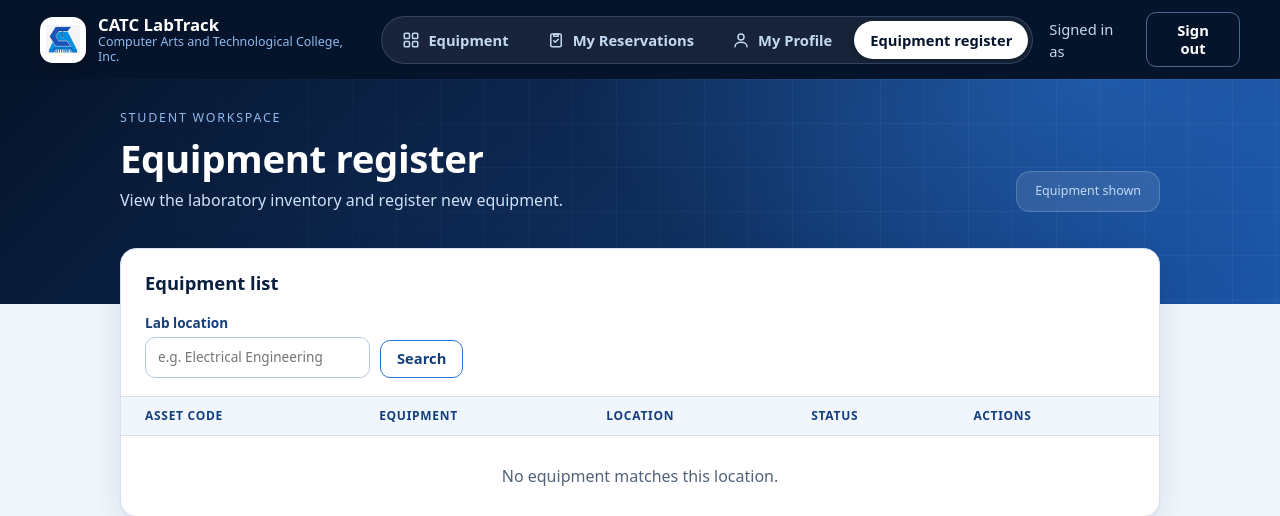
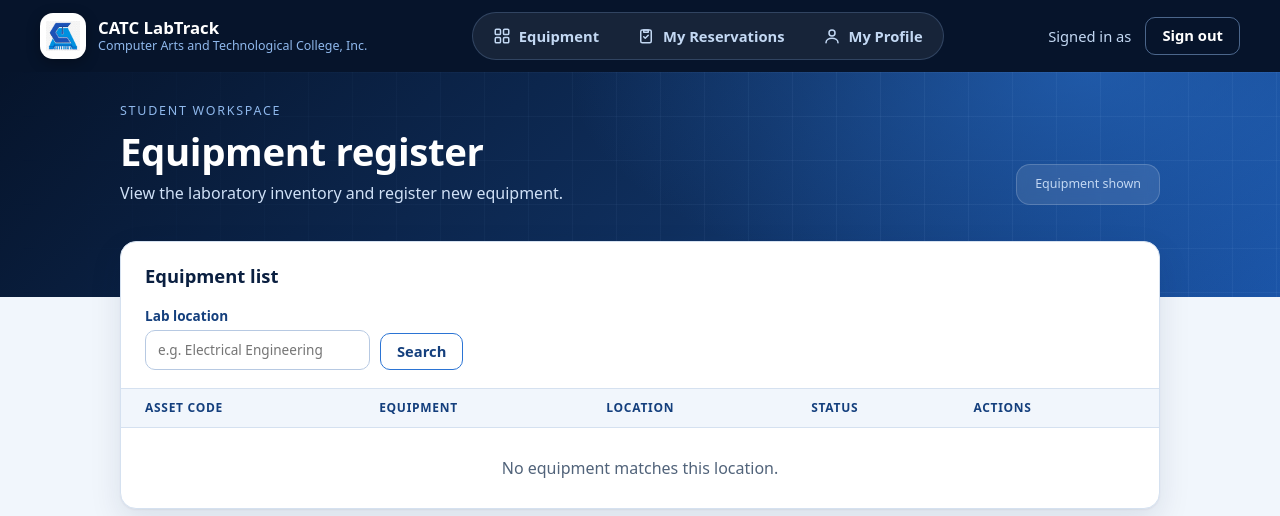
Before and after one commit to atsumukun/CATC-LabTrack, a Spring app: page /user/manage in a window 1280 px wide. Shown: the top 516 px of the page. Run offline with Thymeleaf, Linux system fonts and the light colour scheme; the template is opened without the code that fills it, so the values that code supplies are empty; some of the project's set-up classes (security, data sources, template engines, error pages and the like) are left out, and stand-ins take their place.

Commit message:
Removed the Equipment register tab from the user navigation in the application

```diff
--- a/CATC-LabTrack/CATC-LabTrack/src/main/resources/templates/user/fragments.html
+++ b/CATC-LabTrack/CATC-LabTrack/src/main/resources/templates/user/fragments.html
@@ -24,7 +24,6 @@
             <svg class="i" viewBox="0 0 24 24" aria-hidden="true"><circle cx="12" cy="8" r="4"/><path d="M4 21c0-4 4-6 8-6s8 2 8 6"/></svg>
             <span>My Profile</span>
         </a>
-        <a th:href="@{/user/manage}" th:classappend="${active == 'manage'} ? 'active'">Equipment register</a>
     </nav>
 
     <div class="account">
```
